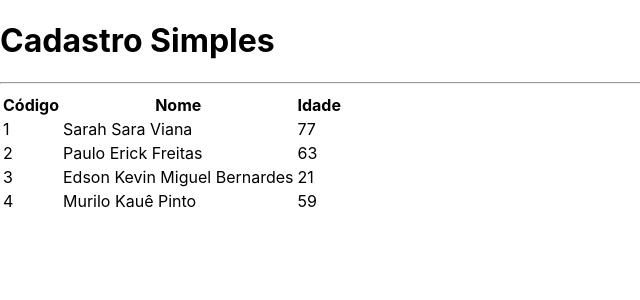
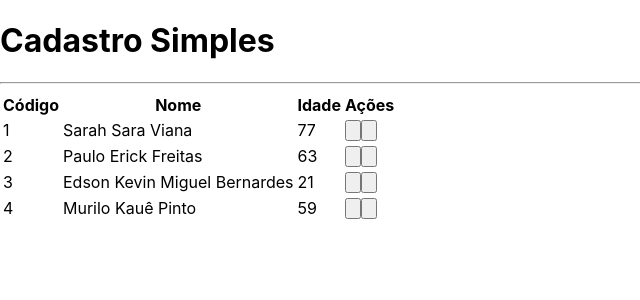
Before and after one commit to stanycruz/next-crud, a Next.js app: page / in a window 1280 px wide. Shown: the top 300 px of the page, without its empty margins (0-640 px from the left). Built offline with nearby package versions, Linux system fonts and the light colour scheme.

Commit message:
Componente Tabela #03

```diff
--- /dev/null
+++ b/src/components/Icones.tsx
@@ -0,0 +1,11 @@
+export const IconeEdicao = (
+    <svg xmlns="http://www.w3.org/2000/svg" className="h-6 w-6" fill="none" viewBox="0 0 24 24" stroke="currentColor">
+        <path strokeLinecap="round" strokeLinejoin="round" strokeWidth={2} d="M11 5H6a2 2 0 00-2 2v11a2 2 0 002 2h11a2 2 0 002-2v-5m-1.414-9.414a2 2 0 112.828 2.828L11.828 15H9v-2.828l8.586-8.586z" />
+    </svg>
+)
+
+export const IconeLixo = (
+    <svg xmlns="http://www.w3.org/2000/svg" className="h-6 w-6" fill="none" viewBox="0 0 24 24" stroke="currentColor">
+        <path strokeLinecap="round" strokeLinejoin="round" strokeWidth={2} d="M19 7l-.867 12.142A2 2 0 0116.138 21H7.862a2 2 0 01-1.995-1.858L5 7m5 4v6m4-6v6m1-10V4a1 1 0 00-1-1h-4a1 1 0 00-1 1v3M4 7h16" />
+    </svg>
+)
--- a/src/components/Tabela.tsx
+++ b/src/components/Tabela.tsx
@@ -1,10 +1,15 @@
 import Cliente from '../core/Cliente'
+import { IconeEdicao, IconeLixo } from './Icones'
 
 interface TabelaProps {
     clientes: Cliente[]
+    clienteSelecionado?: (cliente: Cliente) => void
+    clienteExcluido?: (cliente: Cliente) => void
 }
 
 export default function Tabela(props: TabelaProps) {
+
+    const exibirAcoes = props.clienteExcluido || props.clienteSelecionado
 
     function renderizarCabecalho() {
         return (
@@ -12,6 +17,7 @@
                 <th className="text-left p-4">Código</th>
                 <th className="text-left p-4">Nome</th>
                 <th className="text-left p-4">Idade</th>
+                {exibirAcoes ? <th className="p-4">Ações</th> : false}
             </tr>
         )
     }
@@ -24,9 +30,35 @@
                     <td className="text-left p-4">{cliente.id}</td>
                     <td className="text-left p-4">{cliente.nome}</td>
                     <td className="text-left p-4">{cliente.idade}</td>
+                    {exibirAcoes ? renderizarAcoes(cliente) : false}
                 </tr>
             )
         })
+    }
+
+    function renderizarAcoes(cliente: Cliente) {
+        return (
+            <td className="flex justify-center">
+                {props.clienteSelecionado ? (
+                    <button onClick={() => props.clienteSelecionado?.(cliente)} className={`
+                    flex justify-center items-center
+                    text-green-600 rounded-full p-2 m-1
+                    hover:bg-purple-50
+                `}>
+                        {IconeEdicao}
+                    </button>
+                ) : false}
+                {props.clienteExcluido ? (
+                    <button onClick={() => props.clienteExcluido?.(cliente)} className={`
+                    flex justify-center items-center
+                    text-red-500 rounded-full p-2 m-1
+                    hover:bg-purple-50
+                `}>
+                        {IconeLixo}
+                    </button>
+                ) : false}
+            </td>
+        )
     }
 
     return (
--- a/src/pages/index.tsx
+++ b/src/pages/index.tsx
@@ -10,6 +10,15 @@
     new Cliente('Edson Kevin Miguel Bernardes', 21, '3'),
     new Cliente('Murilo Kauê Pinto', 59, '4'),
   ]
+
+  function clienteSelecionado(cliente: Cliente) {
+    console.log(cliente.nome);
+  }
+
+  function clienteExcluido(cliente: Cliente) {
+    console.log(`Excluir... ${cliente.nome}`);
+  }
+
   return (
     <div className={`
       flex justify-center items-center h-screen
@@ -17,7 +26,10 @@
       text-white
     `}>
       <Layout titulo="Cadastro Simples">
-        <Tabela clientes={clientes}></Tabela>
+        <Tabela clientes={clientes}
+          clienteSelecionado={clienteSelecionado}
+          clienteExcluido={clienteExcluido}
+        />
       </Layout>
     </div>
   )
```
